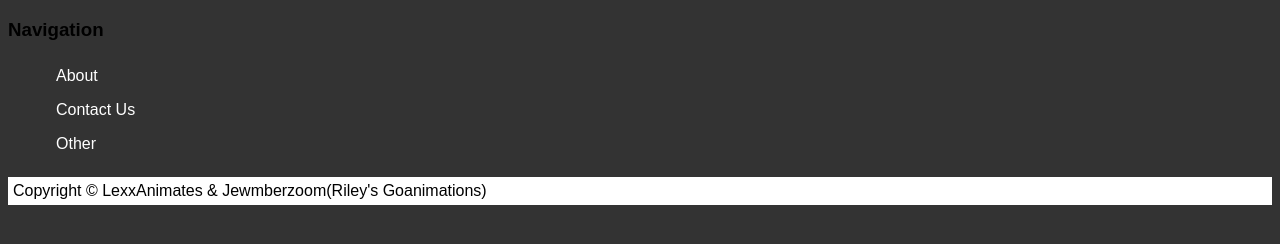
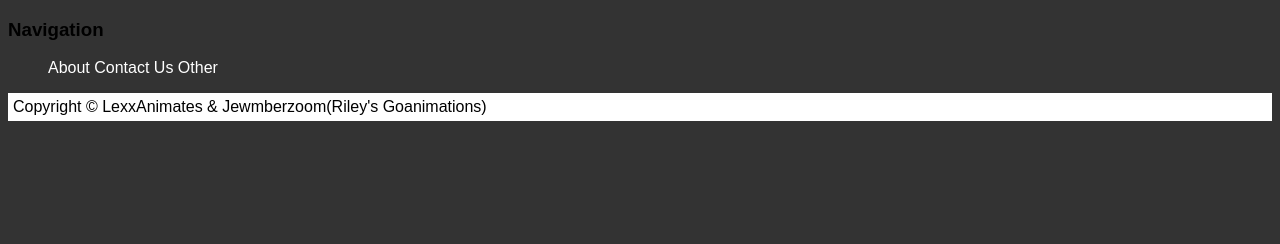
Before and after one commit to MacroCDE/RChat, a plain HTML site: page index.html in a window 1280 px wide. Drawn offline with Linux system fonts and the light colour scheme.

Commit message:
Update style.css

```diff
--- a/style.css
+++ b/style.css
@@ -1,3 +1,5 @@
+/*---NEEDS TO BE FIXED---*/
+
 body {
     background-color:#333;
     font-family: Arial, Helvetica, sans-serif;
@@ -6,8 +8,6 @@ body {
 a {
     text-decoration: none;
     color:white;
-    padding:8px;
-    display: block;
 }
 
 a:hover {
```
